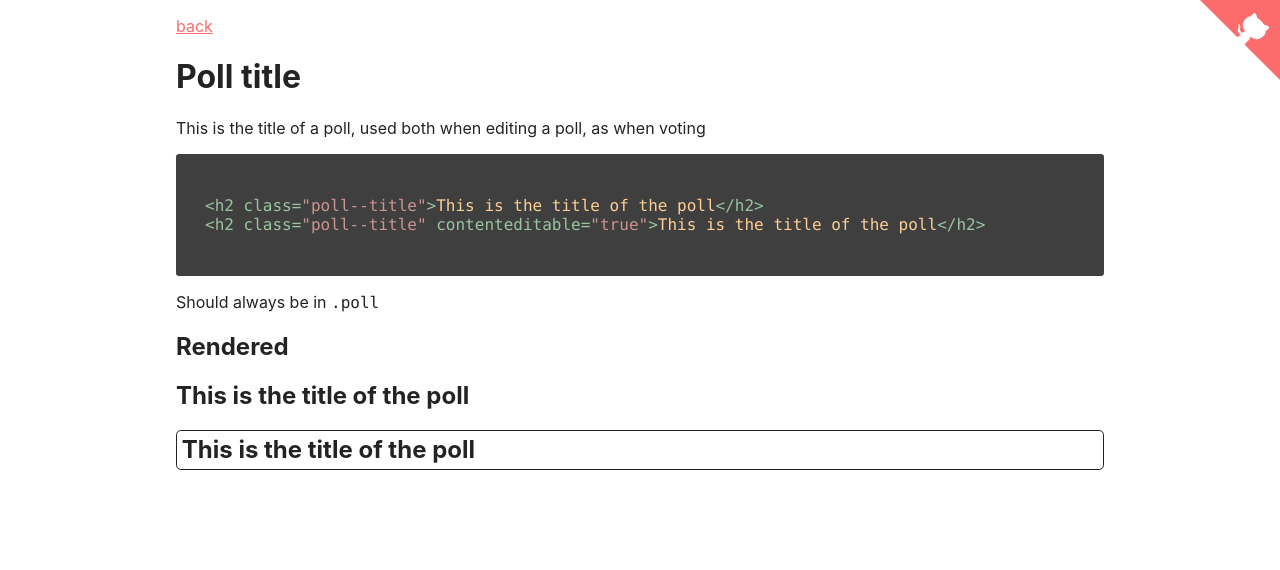
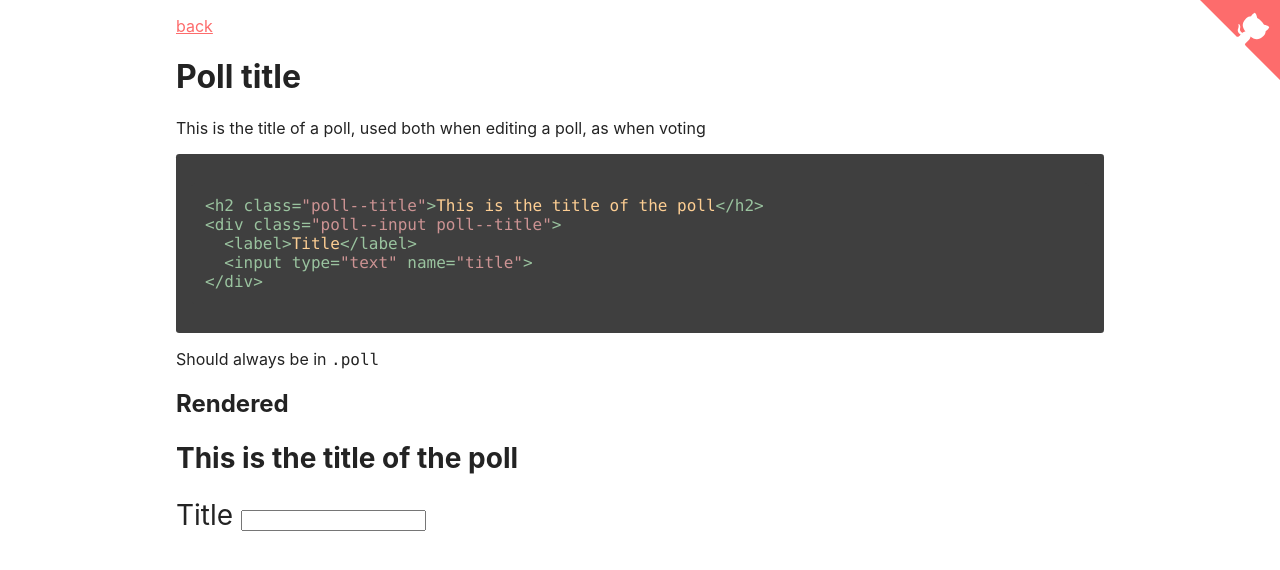
Before and after one commit to gin-fizz/styleguide, a Jekyll site: the page built from _components/poll-title.md, in a window 1280 px wide. Shown: the top 570 px of the page. Built offline with Jekyll 4.4.1, drawn with Linux system fonts in a browser that asks for light colours.

Commit message:
poll title as input because that's easier

````diff
--- a/_components/poll-title.md
+++ b/_components/poll-title.md
@@ -7,7 +7,10 @@ This is the title of a poll, used both when editing a poll, as when voting
 
 ```html
 <h2 class="poll--title">This is the title of the poll</h2>
-<h2 class="poll--title" contenteditable="true">This is the title of the poll</h2>
+<div class="poll--input poll--title">
+  <label>Title</label>
+  <input type="text" name="title">
+</div>
 ```
 
 Should always be in `.poll`
@@ -15,4 +18,7 @@ Should always be in `.poll`
 ## Rendered
 
 <h2 class="poll--title">This is the title of the poll</h2>
-<h2 class="poll--title" contenteditable="true">This is the title of the poll</h2>
+<div class="poll--input poll--title">
+  <label>Title</label>
+  <input type="text" name="title">
+</div>
--- a/_sass/components/poll.scss
+++ b/_sass/components/poll.scss
@@ -23,11 +23,13 @@
   }
 
   &--title {
-    &[contenteditable] {
-      border: $s-hair solid currentColor;
-      padding: $s-mini;
-      border-radius: $s-mini;
-    }
+    font-size: 1.75em;
+
+    // &[contenteditable] {
+    //   border: $s-hair solid currentColor;
+    //   padding: $s-mini;
+    //   border-radius: $s-mini;
+    // }
   }
 
   &--advanced {
````
